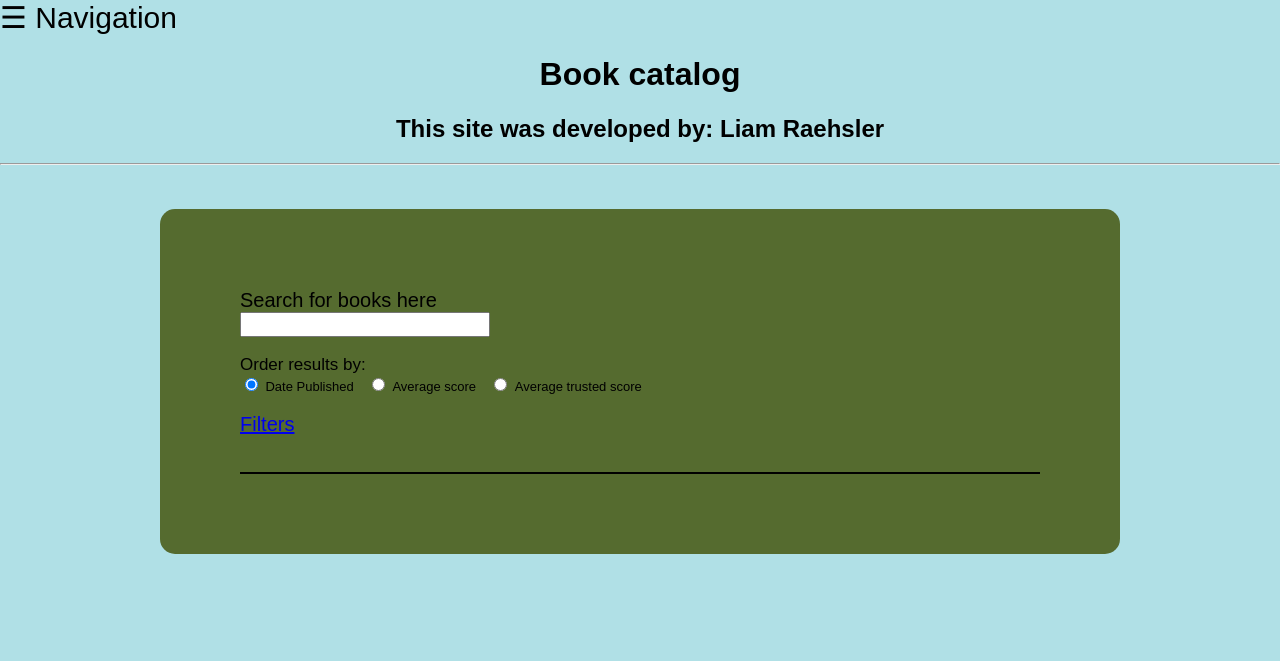
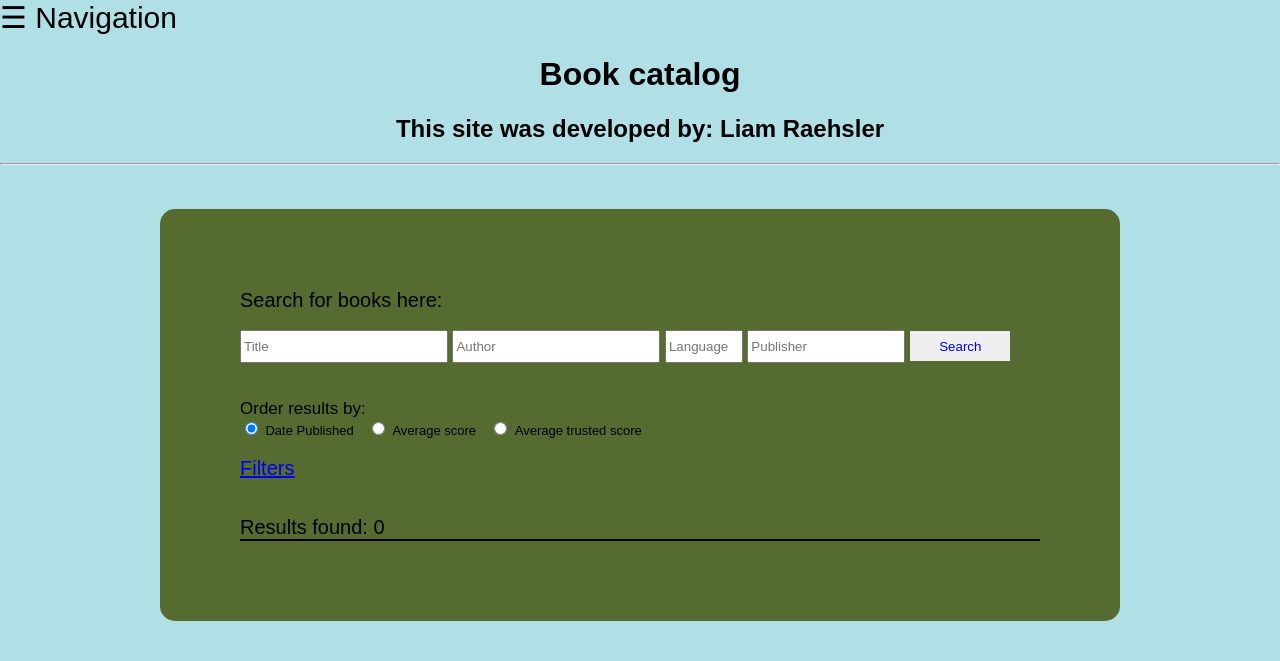
Before and after one commit to ldr5145/Online-Bookstore, a Flask app: page /index/catalog in a window 1280 px wide. Shown: the top 661 px of the page. Run offline with Flask 2, Linux system fonts and the light colour scheme; the visitor is signed in with stand-in values (Sample User, id 1).

Commit message:
Added AND and OR semantics to filter so user can choose and completely reformatted the search bar. Also allowed filters to stay checked/unchecked upon page refresh.

```diff
--- a/main.py
+++ b/main.py
@@ -89,25 +89,22 @@ def browse():
                 posts['filters'][i] = 'on'
                 posts['startDate'] = request.form['startDate']
                 posts['endDate'] = request.form['endDate']
+        posts['filter_semantics'] = request.form['filter_semantics']
 
-        posts['results'] = db_ops.find_books(request.form['query'], posts['filters'],
-                                             [posts['startDate'], posts['endDate']], posts['order'])
+        posts['results'] = db_ops.find_books([request.form['title'], request.form['author'], request.form['language'],
+                                             request.form['publisher']], posts['filters'],
+                                             [posts['startDate'], posts['endDate']], posts['order'],
+                                             posts['filter_semantics'])
 
     return render_template('browse_books.html', developer='Liam Raehsler', posts=posts)
 
 
 @app.route("/index/book_info/<isbn>", methods=["POST", "GET"])
 def display_book(isbn):
-    print("request args; ", request.args)
     posts = {'book': (), 'authors': [], 'comments': [], 'loginID': ''}
     if 'username' not in session:
         return redirect(url_for('login'))
-    # if 'ISBN' in session:
-    #     book, authors = db_ops.get_single_book_info(session['ISBN'])
-    #     posts = {'book': book, 'authors': authors, 'comments': db_ops.get_comments(session['ISBN']),
-    #              'loginID': session['username']}
     if request.method == "POST":
-        print(request.form)
         if 'return' in request.form:
             return redirect(url_for('browse'))
         elif 'order' in request.form:
@@ -127,16 +124,9 @@ def display_book(isbn):
             posts = {'book': book, 'authors': authors, 'comments': db_ops.get_comments(request.form['ISBN']),
                      'loginID': session['username']}
     if isbn:
-        print("isbn stored")
         book, authors = db_ops.get_single_book_info(isbn)
         posts = {'book': book, 'authors': authors, 'comments': db_ops.get_comments(isbn),
                  'loginID': session['username']}
-    elif not posts['book'] and 'ISBN' not in session:
-        return redirect(url_for('browse'))
-    # elif 'ISBN' in session:
-    #     book, authors = db_ops.get_single_book_info(session['ISBN'])
-    #     posts = {'book': book, 'authors': authors, 'comments': db_ops.get_comments(session['ISBN']),
-    #              'loginID': session['username']}
     return render_template('book_info.html', developer='Liam Raehsler', posts=posts)
 
 @app.route("/index/book_info/rate_book/<isbn>", methods=["POST","GET"])
@@ -144,7 +134,6 @@ def rate_book(isbn):
     if 'username' not in session:
         return redirect(url_for('login'))
     if request.method == "POST":
-        print(request.form)
         if 'confirm' in request.form:
             comment_info = {'score': request.form['user_rating'], 'ISBN': isbn,
                             'loginID': session['username'], 'message': ''}
--- a/templates/browse_books.html
+++ b/templates/browse_books.html
@@ -4,9 +4,10 @@
 a:hover{
     color:White;
 }
-#search_bar{
-    width:250px;
+.search_bar{
+    width:200px;
     height:25px;
+    padding:2px;
 }
 .inline {
   display: inline;
@@ -27,16 +28,32 @@ a:hover{
 .link-button:active {
   color:red;
 }
+.button{
+    width: 100px;
+    height: 30px;
+    border: none;
+    padding-left: 7px;
+    color: blue;
+}
 {% endblock %}
 {% block title %}Book catalog{% endblock %}
 {% block head_title %}Book catalog{% endblock %}
 {% block dev_id %}{{ super() }}{% endblock %}
 {% block submit_form %}
+
 <div class="main_form" style="width:800px">
     <form id="main_form" method="post">
-        <label for="search_bar">Search for books here</label>
-        <br>
-        <input type="search" id="search_bar" name="query">
+        <div id="search_div">
+            <label>Search for books here:</label>
+            <br><br>
+            <input type="text" id="search_title" name="title" class="search_bar" placeholder="Title">
+            <input type="text" id="search_author" name="author" class="search_bar" placeholder="Author">
+            <input type="text" id="search_language" name="language" class="search_bar"
+                   style="width:70px;" placeholder="Language">
+            <input type="text" id="search_publisher" name="publisher" class="search_bar" style="width:150px;"
+                   placeholder="Publisher">
+            <input type="submit" id="search" class="button" value="Search">
+        </div>
         <br><br>
         <div id="order_div">
             <small_label style="font-size:17px">Order results by:</small_label>
@@ -55,16 +72,27 @@ a:hover{
         <div id="filt_div" hidden>
             <br>
             <small_label for="title_filt">Title</small_label>
-            <input type="checkbox" id="title_filt" name="title_filt">
+
+            <input type="checkbox" id="title_filt" name="title_filt"
+                   {% if 'title_filt' in posts.filters %}checked{% endif %}>
             &nbsp;
             <small_label for="author_filt">Author</small_label>
-            <input type="checkbox" id="author_filt" name="author_filt">
+            <input type="checkbox" id="author_filt" name="author_filt"
+                   {% if 'author_filt' in posts.filters %}checked{% endif %}>
             &nbsp;
             <small_label for="lang_filt">Language</small_label>
-            <input type="checkbox" id="lang_filt" name="lang_filt">
+            <input type="checkbox" id="lang_filt" name="lang_filt"
+                {% if 'lang_filt' in posts.filters %}checked{% endif %}>
             &nbsp;
             <small_label for="publisher_filt">Publisher</small_label>
-            <input type="checkbox" id="publisher_filt" name="publisher_filt">
+            <input type="checkbox" id="publisher_filt" name="publisher_filt"
+                {% if 'publisher_filt' in posts.filters %}checked{% endif %}>
+            <br><br>
+            <input type="radio" id="AND" name="filter_semantics" value="0">
+            <small_label>AND</small_label>
+            &nbsp;
+            <input type="radio" id="OR" name="filter_semantics" value="1" checked="true">
+            <small_label>OR</small_label>
             <br><br>
             <small_label>Price Limit</small_label>
             <input type="checkbox" id="price_check" name="price_check">
@@ -85,6 +113,7 @@ a:hover{
     </form>
     <br><br>
     <div id="results_div">
+        <label>Results found: {{ posts.results|length }}</label>
        <table style="width:100%">
            {% for key,value in posts.results.items() %}
            {% if loop.first %}
--- a/templates/my_orders_empty.html
+++ b/templates/my_orders_empty.html
@@ -7,6 +7,6 @@
 {% block dev_id %}{{ super() }}{% endblock %}
 {% block submit_form %}
 <div class="main_form">
-    <label>You have not made any orders yet. Click <a href="/index/order_books">here</a> to start shopping!</label>
+    <label>You have not made any orders yet. Click <a href="/index/order_book">here</a> to start shopping!</label>
 </div>
 {% endblock %}
```
Also changed, not shown: db_functionality.py (+20 -14 lines).
